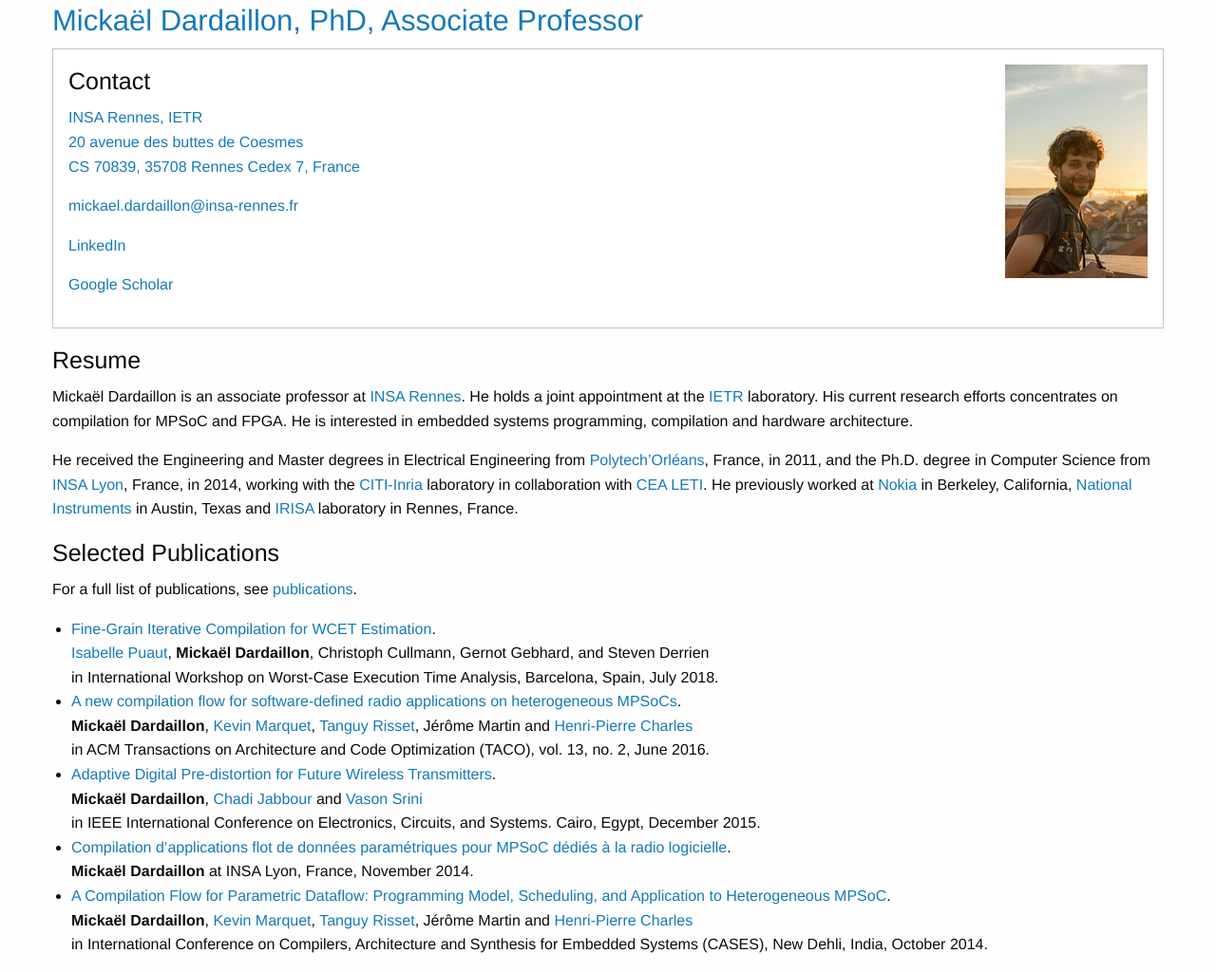
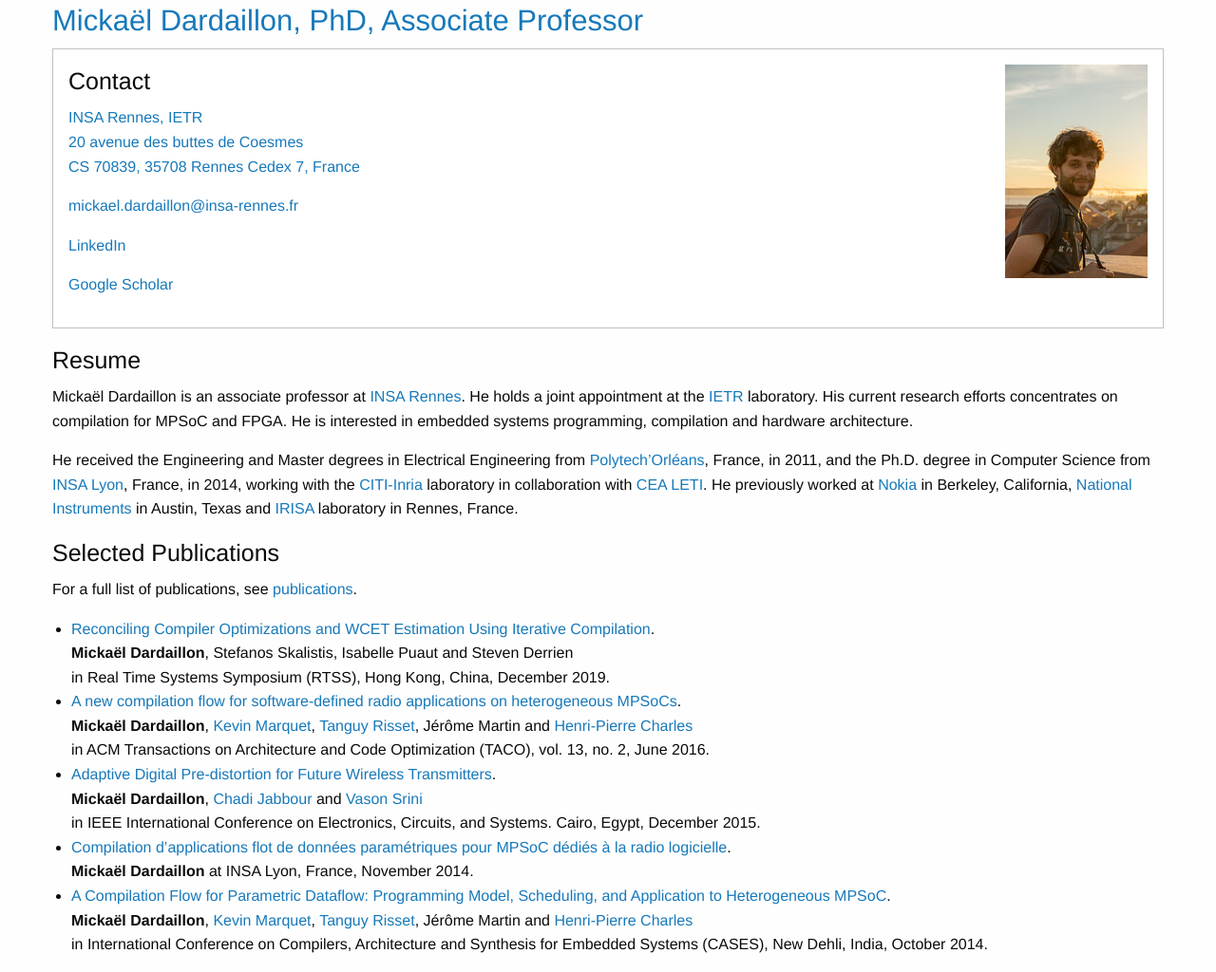
Before and after one commit to dardarel/dardarel.github.io, a Jekyll site: the page built from index.md, in a window 1280 px wide. Shown: the whole page at 95% size. Built offline with Jekyll 4.4.1, drawn with Linux system fonts in a browser that asks for light colours.

```diff
--- a/index.md
+++ b/index.md
@@ -36,9 +36,9 @@ and [IRISA] laboratory in Rennes, France.
 
 For a full list of publications, see [publications](publications).
 
-- [Fine-Grain Iterative Compilation for WCET Estimation](http://www.irisa.fr/alf/downloads/puaut/papers/WCET_2018.pdf).<br>
-  [Isabelle Puaut], **Mickaël Dardaillon**, Christoph Cullmann, Gernot Gebhard, and Steven Derrien<br>
-  in International Workshop on Worst-Case Execution Time Analysis, Barcelona, Spain, July 2018.
+- [Reconciling Compiler Optimizations and WCET Estimation Using Iterative Compilation](https://hal.archives-ouvertes.fr/hal-02286164).<br>
+**Mickaël Dardaillon**, Stefanos Skalistis, Isabelle Puaut and Steven Derrien<br>
+	in Real Time Systems Symposium (RTSS), Hong Kong, China, December 2019.
 - [A new compilation flow for software-defined radio applications on heterogeneous MPSoCs](https://hal.inria.fr/hal-01396143).<br>
   **Mickaël Dardaillon**, [Kevin Marquet], [Tanguy Risset], Jérôme Martin and
   [Henri-Pierre Charles]<br>
```
Also changed, not shown: publications/index.md (+3 -0 lines), Gemfile.lock.
